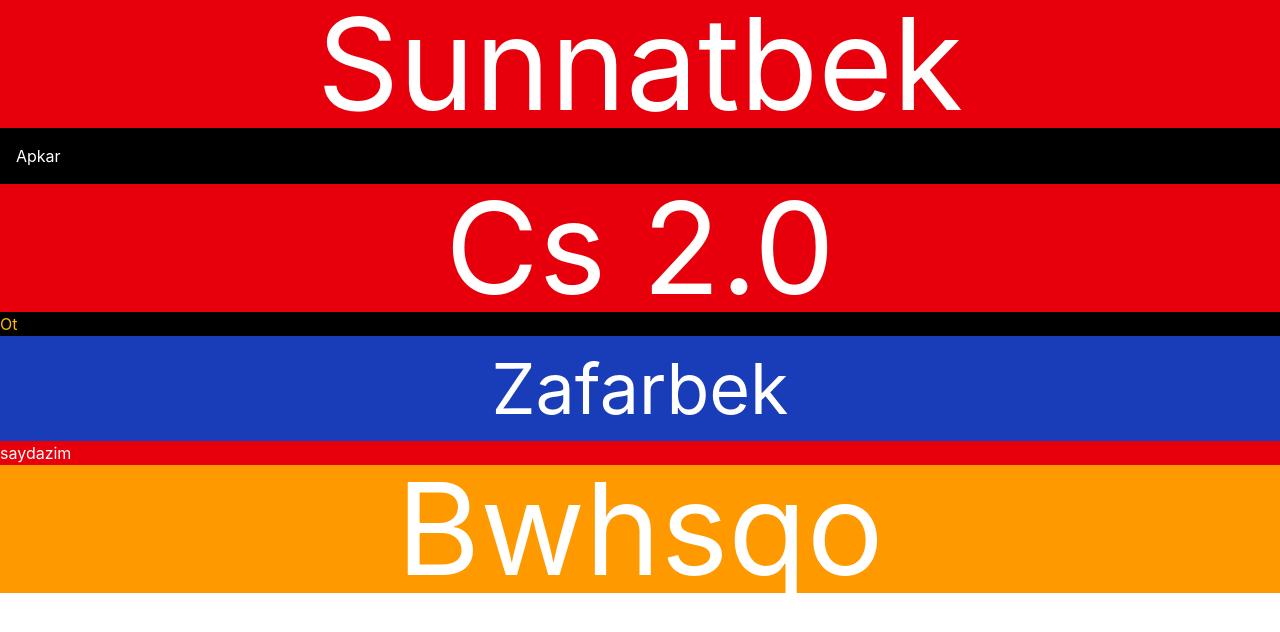
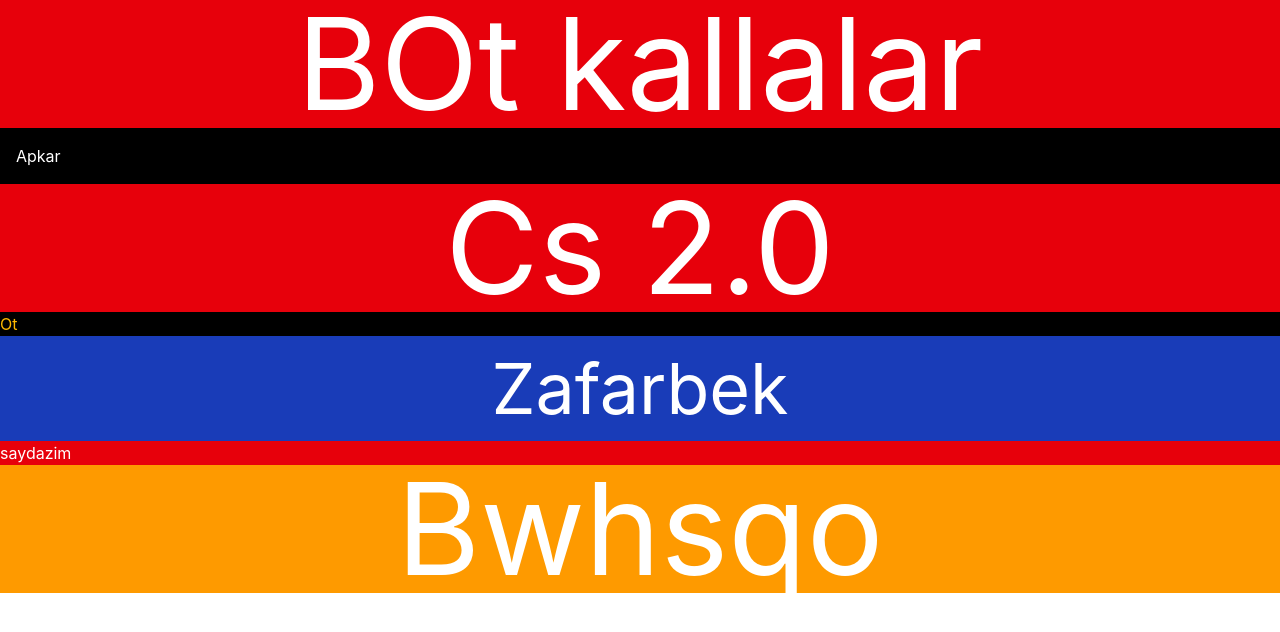
Before and after one commit to SunnatbekYusupovTech/komanda2957, a React (Vite) app: page / in a window 1280 px wide. Shown: the top 632 px of the page. Built offline with nearby package versions, Linux system fonts and the light colour scheme.

Commit message:
Man vazifamni qildim

```diff
--- a/src/components/Sunnatbek.jsx
+++ b/src/components/Sunnatbek.jsx
@@ -2,7 +2,7 @@
 
 const Sunnatbek = () => {
   return (
-    <div className='bg-red-600 text-white text-9xl text-center'>Sunnatbek</div>
+    <div className='bg-red-600 text-white text-9xl text-center'>BOt kallalar</div>
   )
 }
 
```
